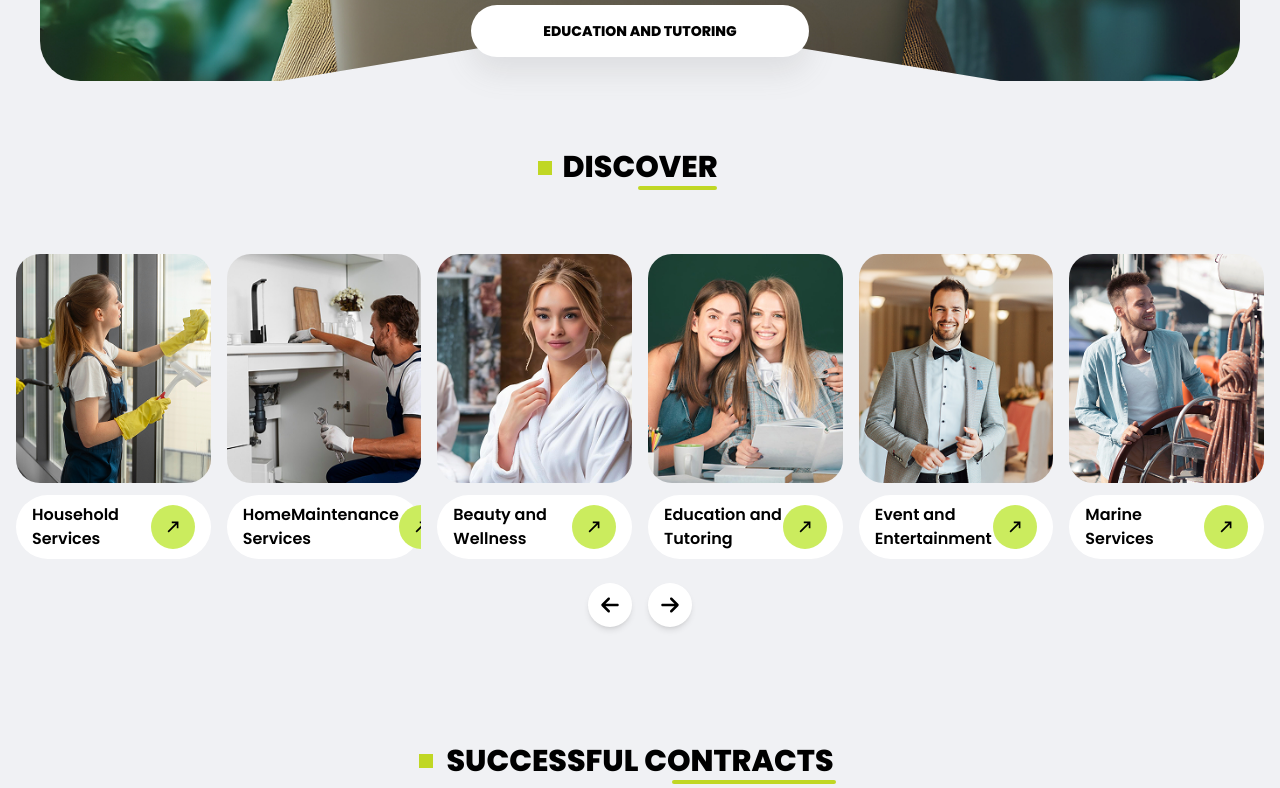
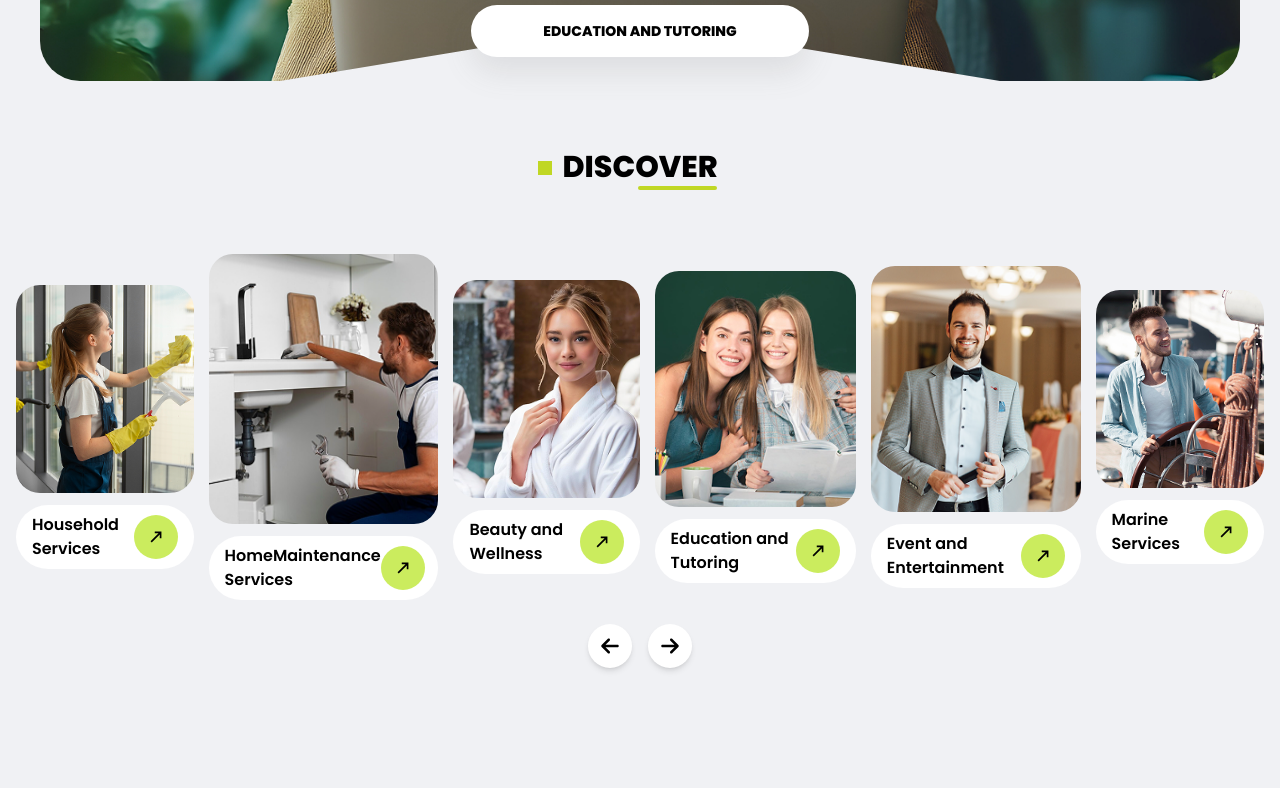
Before and after one commit to JilluRahmanJibon/Jobwhee-Landing-Page, a Next.js app: page / in a window 1280 px wide. Shown: the part 619-1407 px from the top of the page. Built offline with nearby package versions, Linux system fonts and the light colour scheme.

Commit message:
error sloved

```diff
--- a/src/components/discover.js
+++ b/src/components/discover.js
@@ -47,7 +47,7 @@ const Discover = () => {
         </div>
 
         {/* Discover Cards */}
-        <div className="grid grid-cols-1 sm:grid-cols-2 md:grid-cols-3 lg:grid-cols-6 gap-4  ">
+        <div className="w-full flex items-center justify-between max-h-full overflow-x-auto [@media(min-width:1210px)]:gap-[15px] gap-0 bottomScrollbar">
           {discovers.map((dis, i) => (
             <div key={i} className="overflow-hidden">
               <Image
--- a/src/components/stepsofsuccess.js
+++ b/src/components/stepsofsuccess.js
@@ -60,7 +60,8 @@ function stepsofsuccess ()
             </button>
           </div>
           <div className="w-full flex items-center justify-between max-h-full overflow-x-auto [@media(min-width:1210px)]:gap-[15px] gap-0 bottomScrollbar">
-          {stepsofsuccessData.map((key) => {
+            {stepsofsuccessData.map((key) =>
+            {
               return (
                 <div
                   key={key.id}
```
Lines whose indentation alone changed are shown as unchanged.
